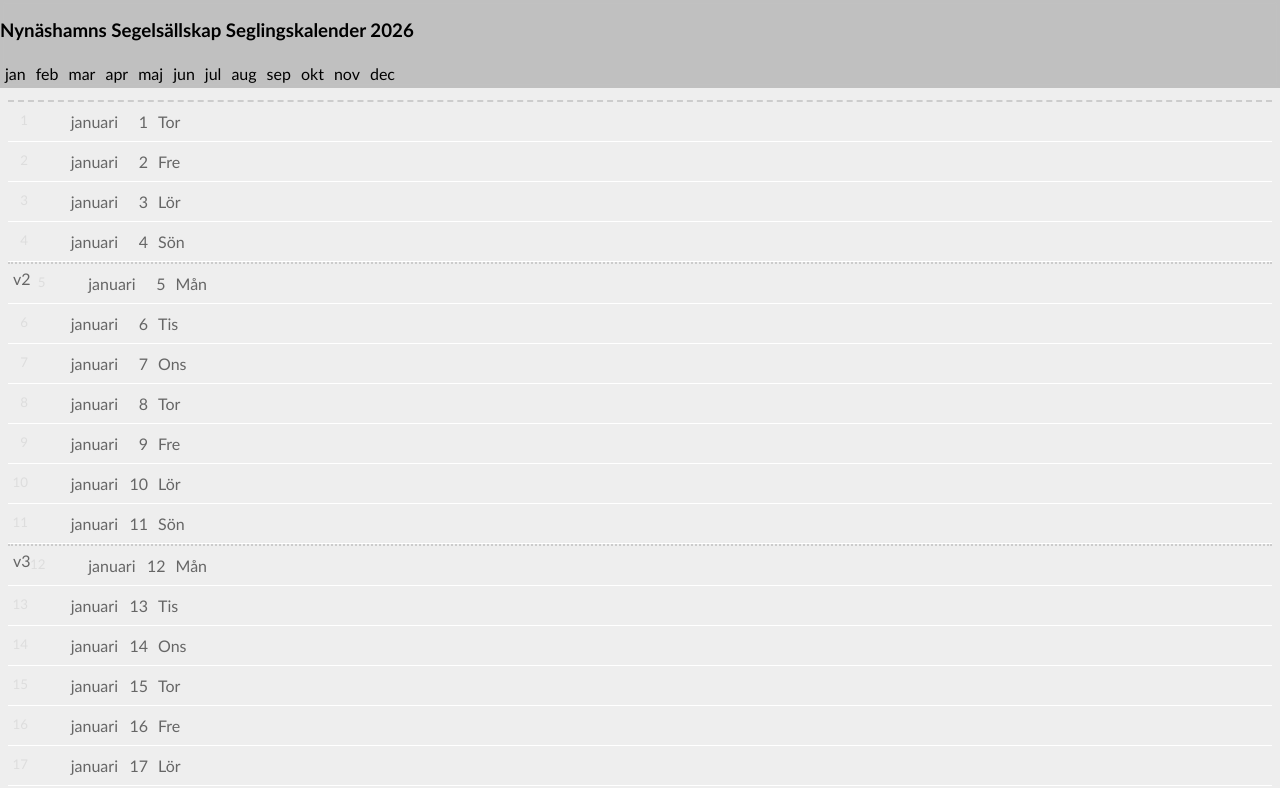
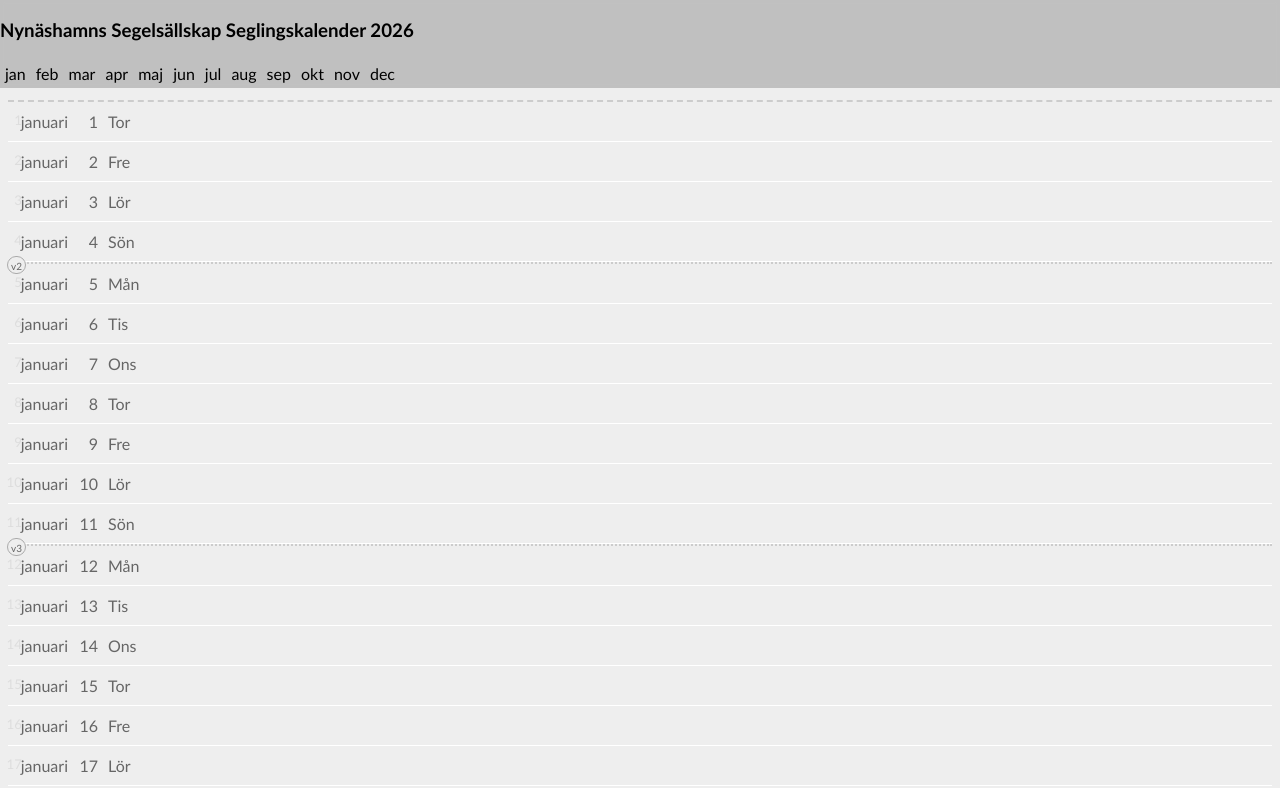
Before and after one commit to bjornnnnn/calendar, a plain HTML site: page index.html in a window 1280 px wide. Shown: the top 788 px of the page. Drawn offline with Linux system fonts and the light colour scheme.

Commit message:
Enhance styles for week number and event elements
Added styles for week number display and adjusted existing styles.

```diff
--- a/index.html
+++ b/index.html
@@ -48,6 +48,8 @@
             flex-direction: row-reverse;
             font-size: smaller;
             color: #DDDDDD;
+            left: 7px;
+            position: absolute;
         }
 
         .doy:hover {
@@ -65,7 +67,7 @@
             width: 100px;
         }
 
-        .firstOfWeek{
+        .firstOfWeek {
             border-top: 2px dotted #CCCCCC;
         }
 
@@ -84,7 +86,8 @@
         .month {
             display: flex;
             padding: 5px;
-            width: 80px;
+            /*width: 80px;*/
+            min-width: 50px;
             flex-direction: row-reverse;
         }
 
@@ -93,7 +96,7 @@
             border: 1px solid #CCCCCC;
             background-color: #DDDDDD;
             padding: 5px;
-            width: 200px;
+            min-width: 75px;
             border-radius: 5px;
         }
 
@@ -126,6 +129,19 @@
 
             border-bottom: 2px solid #999999;
         }
+
+        .weeknumber {
+            display: flex;
+            background-color: #EEEEEE;
+            position: absolute;
+            border: 1px solid #AAAAAA;
+            height: 10px;
+            border-radius: 10px;
+            margin-top: -13px;
+            left: 7px;
+            font-size: x-small;
+            padding: 3px;
+        }
     </style>
 </head>
 
```
